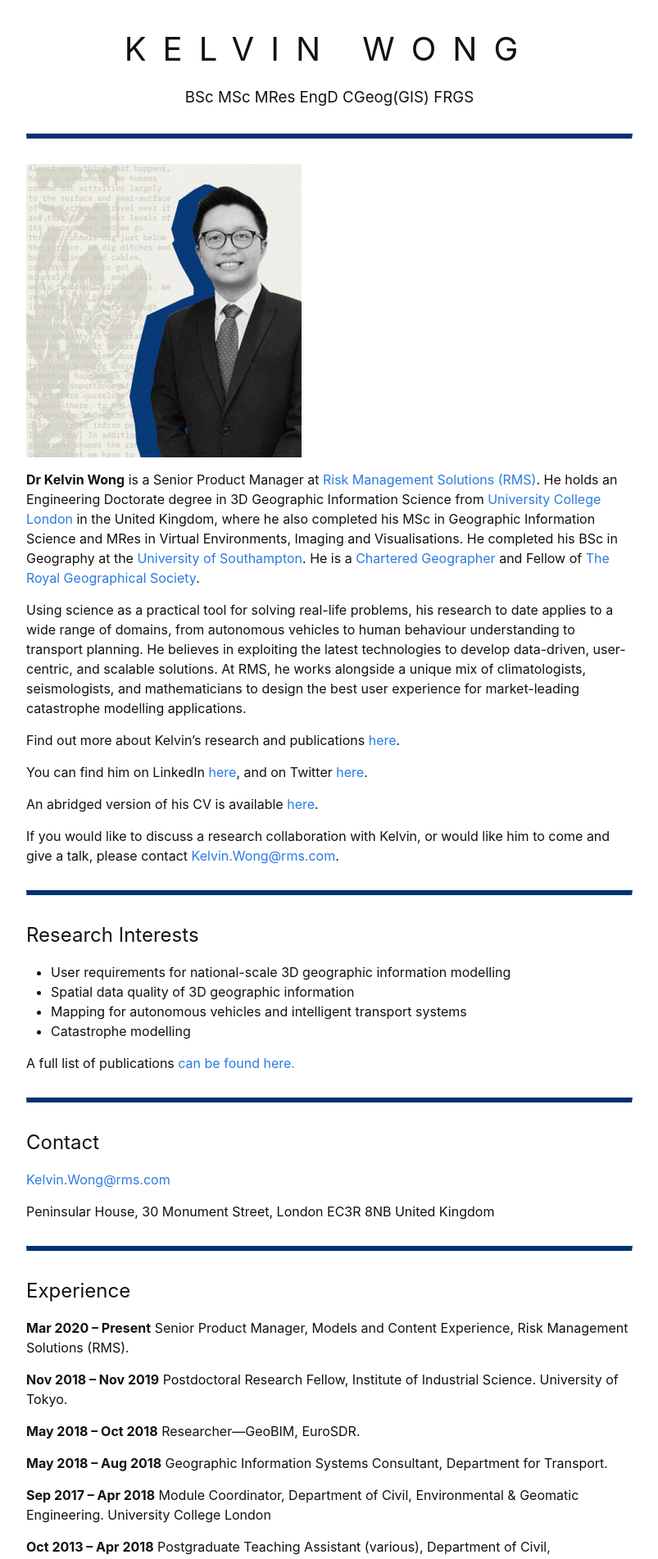
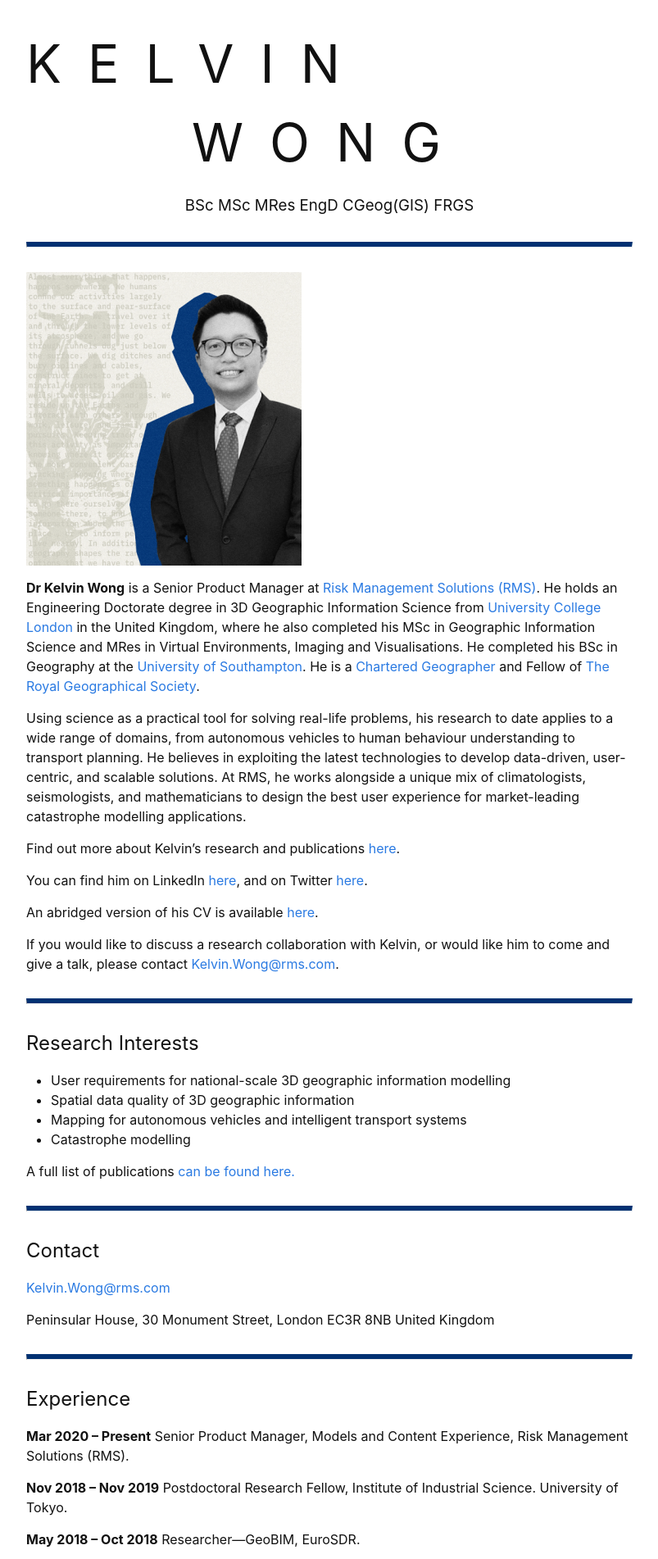
Before and after one commit to kel196/kel196.github.io, a Jekyll site: the page built from index.md, in a window 1280 px wide. Shown: the top 1902 px of the page at 82% size, without its empty margins (238-1041 px from the left). Built offline with Jekyll 4.4.1, drawn with Linux system fonts in a browser that asks for light colours; our own code applies the rules of GitHub Pages for plain Markdown files.

Commit message:
Update custom-variables.scss

```diff
--- a/_sass/minima/custom-variables.scss
+++ b/_sass/minima/custom-variables.scss
@@ -4,8 +4,8 @@ hr {
 }
 
 h1 {
-  font-weight: 1200;
-  font-size: 2.5em;
+  font-weight: bold;
+  font-size: 4.0em;
   letter-spacing: 0.5em;
   color:#00000;
   text-align: justify;
```
